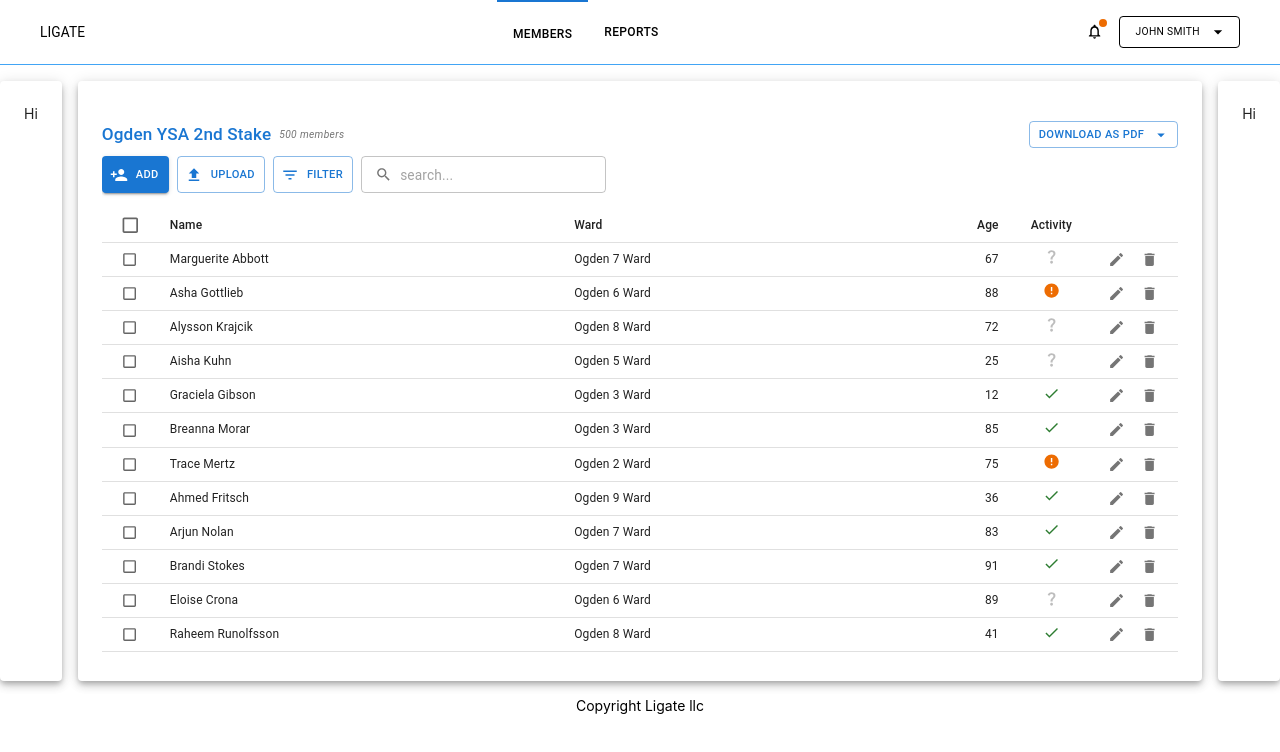
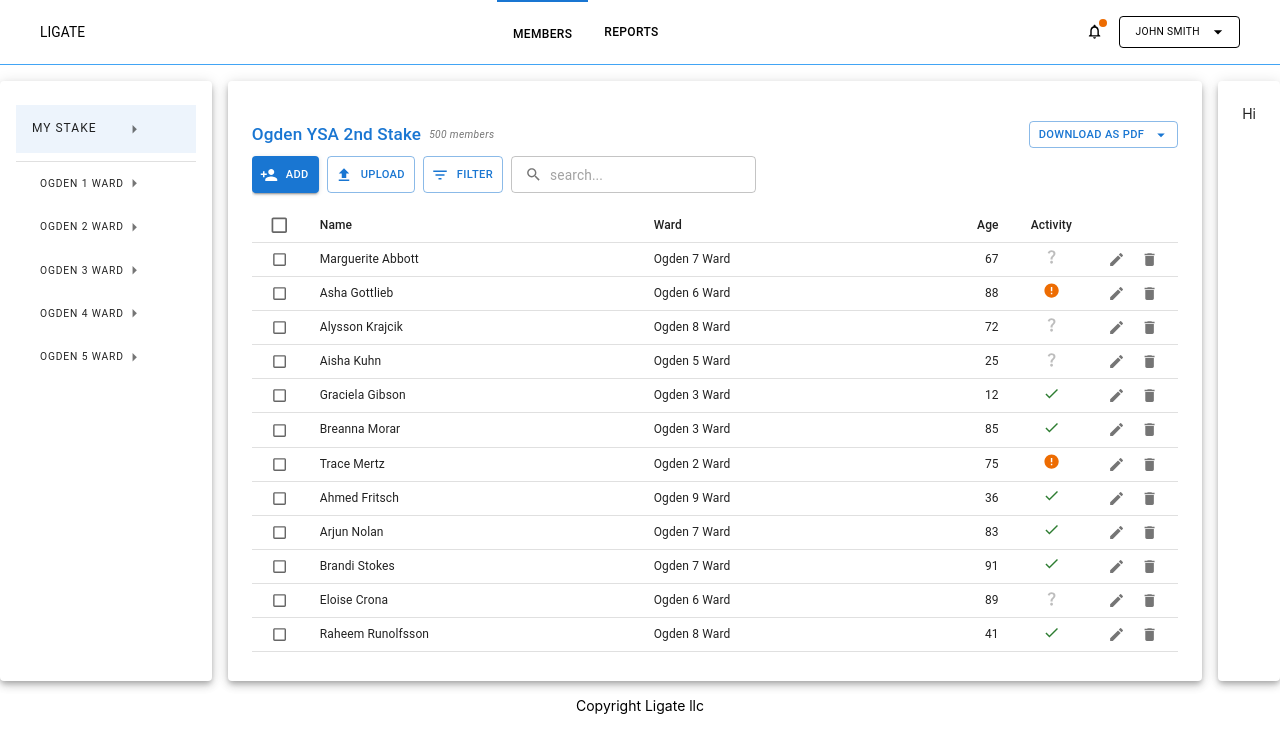
Before and after one commit to Naternelson/ligate-demo, a React (Create React App) app: page / in a window 1280 px wide. Shown: the top 752 px of the page. Built offline with nearby package versions, Linux system fonts and the light colour scheme.

Commit message:
Sidebare

```diff
--- /dev/null
+++ b/src/components/sidebar/index.tsx
@@ -0,0 +1,34 @@
+import { ArrowRight } from "@mui/icons-material";
+import { Divider, List, ListItem, ListItemButton, ListItemIcon, ListItemText, Stack, Typography } from "@mui/material";
+
+export default function Sidebar(){
+    return (
+        <List dense={true}>
+            <ListItemButton selected={true}>
+                <ListItemText primary={<Typography variant="overline" sx={{fontSize: 12}}>My Stake</Typography>}/>
+                <ListItemIcon><ArrowRight/> </ListItemIcon>
+            </ListItemButton>
+            <Divider sx={{mt:1}}/>
+            <ListItemButton sx={{pl:3}}>
+                <ListItemText primary={<Typography variant="overline">Ogden 1 Ward</Typography>}/>
+                <ListItemIcon><ArrowRight/> </ListItemIcon>
+            </ListItemButton>
+            <ListItemButton sx={{pl:3}}>
+                <ListItemText primary={<Typography variant="overline">Ogden 2 Ward</Typography>}/>
+                <ListItemIcon><ArrowRight/> </ListItemIcon>
+            </ListItemButton>
+            <ListItemButton sx={{pl:3}}>
+                <ListItemText primary={<Typography variant="overline">Ogden 3 Ward</Typography>}/>
+                <ListItemIcon><ArrowRight/> </ListItemIcon>
+            </ListItemButton>
+            <ListItemButton sx={{pl:3}}>
+                <ListItemText primary={<Typography variant="overline">Ogden 4 Ward</Typography>}/>
+                <ListItemIcon><ArrowRight/> </ListItemIcon>
+            </ListItemButton>
+            <ListItemButton sx={{pl:3}}>
+                <ListItemText primary={<Typography variant="overline">Ogden 5 Ward</Typography>}/>
+                <ListItemIcon><ArrowRight/> </ListItemIcon>
+            </ListItemButton>
+        </List>
+    )
+}
--- a/src/views/home/index.tsx
+++ b/src/views/home/index.tsx
@@ -6,10 +6,11 @@ import { startCase } from "lodash";
 import { CustomCell } from "../../components/stake-table/header";
 import { Check, Delete, Edit, PriorityHigh, Warning } from "@mui/icons-material";
 import DemoStakeTable from "../../components/stake-table-demo";
+import Sidebar from "../../components/sidebar";
 export default function DashboardHome(){
     return (
         <Box height="75%" display="flex" flexDirection="row" gap={2} my={2}>
-            <Paper elevation={5} sx={{p:3}}>Hi</Paper>
+            <Paper elevation={5} sx={{p:2}}><Sidebar/></Paper>
             <Paper elevation={5} sx={{flex:1, p:3, overflow:'hidden'}}>
                 <DemoStakeTable/>
             </Paper>
```
